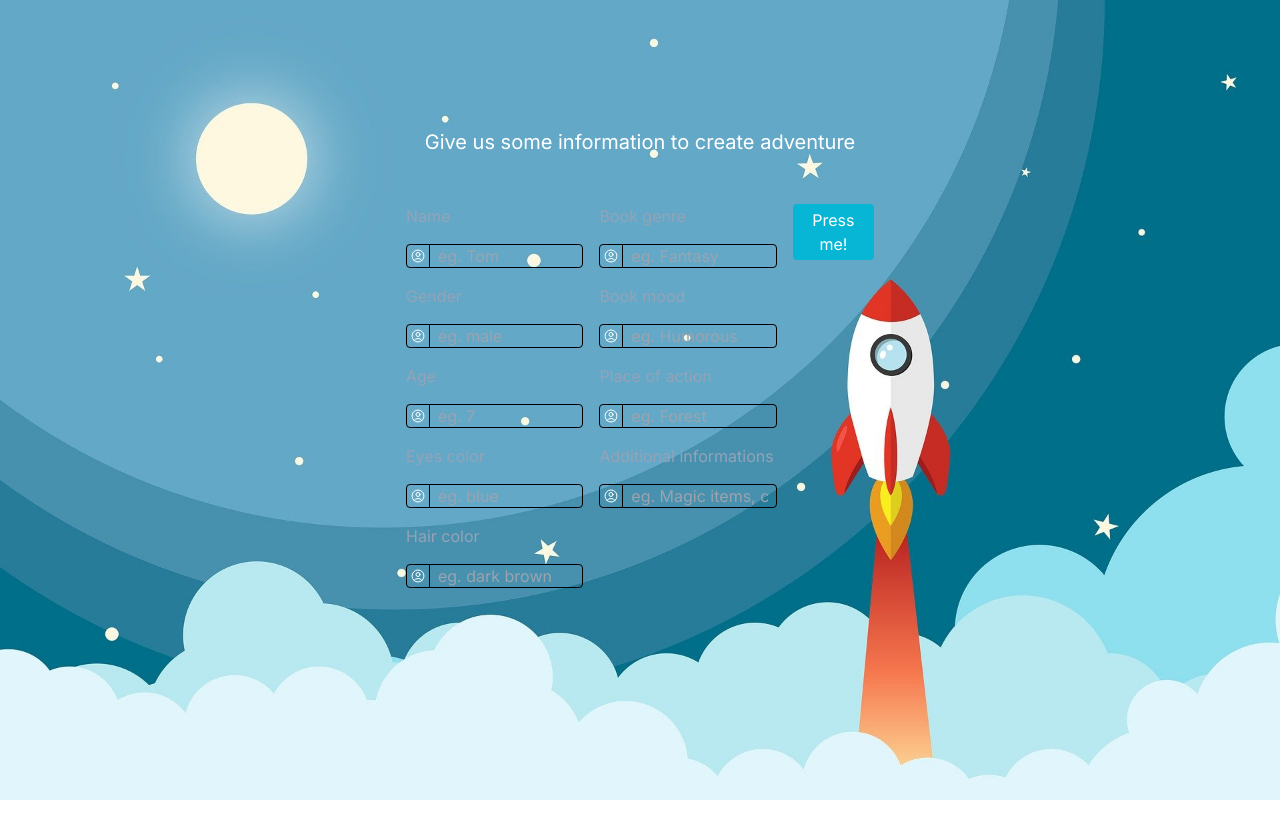
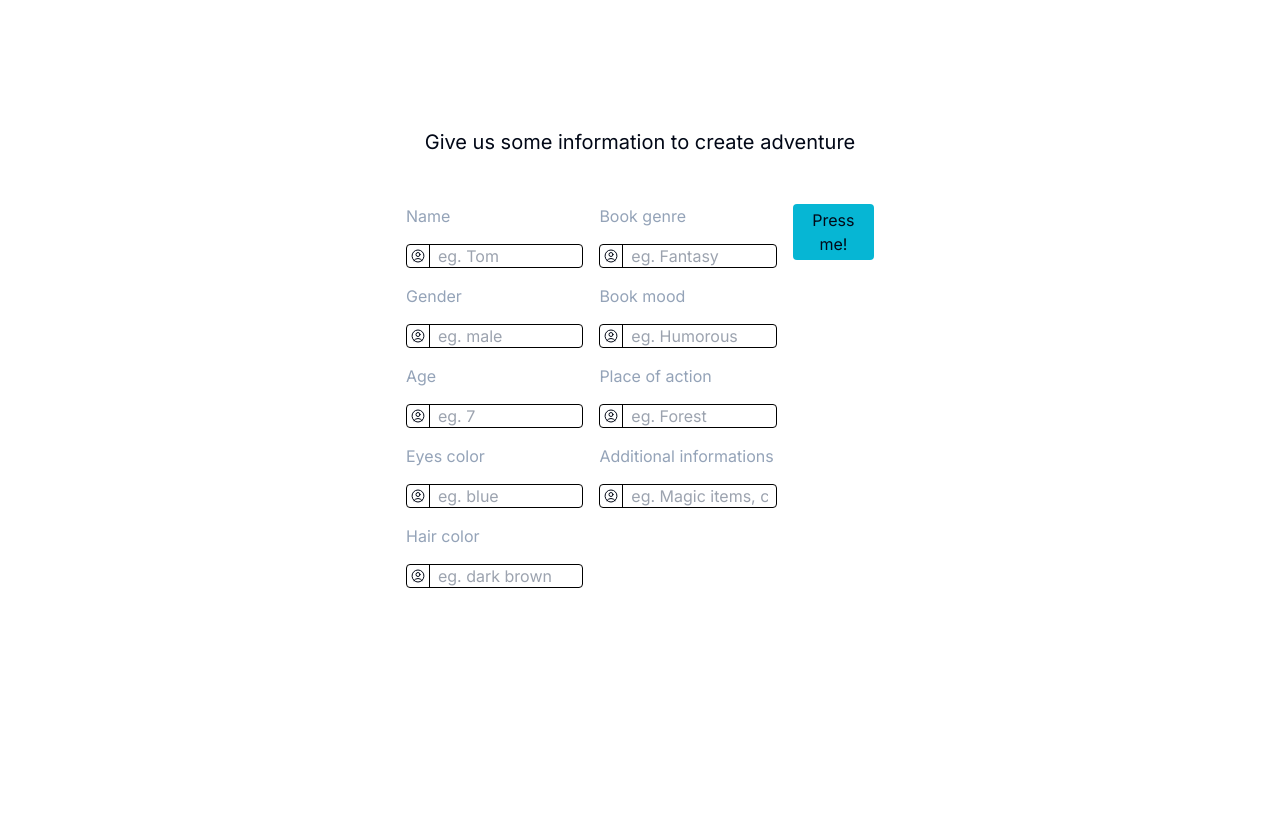
Before and after one commit to Staxar/storyteller, a Next.js app: page /book in a window 1280 px wide. Shown: the top 838 px of the page. After the commit the page ends 800 px from the top, so only its background shows below. Built offline with nearby package versions, Linux system fonts and the light colour scheme.

Commit message:
shadcn/ui

```diff
--- a/app/globals.css
+++ b/app/globals.css
@@ -2,34 +2,75 @@
 @tailwind components;
 @tailwind utilities;
 
-:root {
-  --foreground-rgb: 0, 0, 0;
-  --background-start-rgb: 214, 219, 220;
-  --background-end-rgb: 255, 255, 255;
-}
+@layer base {
+  :root {
+    --background: 0 0% 100%;
+    --foreground: 222.2 84% 4.9%;
 
-@media (prefers-color-scheme: dark) {
-  :root {
-    --foreground-rgb: 255, 255, 255;
-    --background-start-rgb: 0, 0, 0;
-    --background-end-rgb: 0, 0, 0;
+    --card: 0 0% 100%;
+    --card-foreground: 222.2 84% 4.9%;
+
+    --popover: 0 0% 100%;
+    --popover-foreground: 222.2 84% 4.9%;
+
+    --primary: 222.2 47.4% 11.2%;
+    --primary-foreground: 210 40% 98%;
+
+    --secondary: 210 40% 96.1%;
+    --secondary-foreground: 222.2 47.4% 11.2%;
+
+    --muted: 210 40% 96.1%;
+    --muted-foreground: 215.4 16.3% 46.9%;
+
+    --accent: 210 40% 96.1%;
+    --accent-foreground: 222.2 47.4% 11.2%;
+
+    --destructive: 0 84.2% 60.2%;
+    --destructive-foreground: 210 40% 98%;
+
+    --border: 214.3 31.8% 91.4%;
+    --input: 214.3 31.8% 91.4%;
+    --ring: 222.2 84% 4.9%;
+
+    --radius: 0.5rem;
+  }
+
+  .dark {
+    --background: 222.2 84% 4.9%;
+    --foreground: 210 40% 98%;
+
+    --card: 222.2 84% 4.9%;
+    --card-foreground: 210 40% 98%;
+
+    --popover: 222.2 84% 4.9%;
+    --popover-foreground: 210 40% 98%;
+
+    --primary: 210 40% 98%;
+    --primary-foreground: 222.2 47.4% 11.2%;
+
+    --secondary: 217.2 32.6% 17.5%;
+    --secondary-foreground: 210 40% 98%;
+
+    --muted: 217.2 32.6% 17.5%;
+    --muted-foreground: 215 20.2% 65.1%;
+
+    --accent: 217.2 32.6% 17.5%;
+    --accent-foreground: 210 40% 98%;
+
+    --destructive: 0 62.8% 30.6%;
+    --destructive-foreground: 210 40% 98%;
+
+    --border: 217.2 32.6% 17.5%;
+    --input: 217.2 32.6% 17.5%;
+    --ring: 212.7 26.8% 83.9%;
   }
 }
 
-body {
-  color: rgb(var(--background-end-rgb));
-  height: 100vh;
-  /* background: linear-gradient(
-      to bottom,
-      transparent,
-      rgb(var(--background-end-rgb))
-    )
-    rgb(var(--background-start-rgb)); */
-  background-image: url('/space-3262811_1920.jpg');
-  background-position: center;
-  background-repeat: no-repeat;
-  background-size: cover;
+@layer base {
+  * {
+    @apply border-border;
+  }
+  body {
+    @apply bg-background text-foreground;
+  }
 }
-.pageCover {
-  background-image: url('/bgImage.jpg');
-}
--- /dev/null
+++ b/lib/utils.ts
@@ -0,0 +1,6 @@
+import { type ClassValue, clsx } from "clsx"
+import { twMerge } from "tailwind-merge"
+
+export function cn(...inputs: ClassValue[]) {
+  return twMerge(clsx(inputs))
+}
--- a/package.json
+++ b/package.json
@@ -12,12 +12,17 @@
     "@heroicons/react": "^2.0.18",
     "@react-pdf/renderer": "^3.1.14",
     "ai": "^2.2.29",
+    "class-variance-authority": "^0.7.0",
+    "clsx": "^2.0.0",
+    "lucide-react": "^0.303.0",
     "next": "14.0.4",
     "openai": "^4.22.0",
     "react": "^18",
     "react-dom": "^18",
     "react-loader-spinner": "^6.1.1-0",
     "react-pageflip": "^2.0.3",
+    "tailwind-merge": "^2.2.0",
+    "tailwindcss-animate": "^1.0.7",
     "uuid": "^9.0.1"
   },
   "devDependencies": {
--- /dev/null
+++ b/tailwind.config.js
@@ -0,0 +1,77 @@
+/** @type {import('tailwindcss').Config} */
+module.exports = {
+  darkMode: ["class"],
+  content: [
+    './pages/**/*.{ts,tsx}',
+    './components/**/*.{ts,tsx}',
+    './app/**/*.{ts,tsx}',
+    './src/**/*.{ts,tsx}',
+  ],
+  prefix: "",
+  theme: {
+    container: {
+      center: true,
+      padding: "2rem",
+      screens: {
+        "2xl": "1400px",
+      },
+    },
+    extend: {
+      colors: {
+        border: "hsl(var(--border))",
+        input: "hsl(var(--input))",
+        ring: "hsl(var(--ring))",
+        background: "hsl(var(--background))",
+        foreground: "hsl(var(--foreground))",
+        primary: {
+          DEFAULT: "hsl(var(--primary))",
+          foreground: "hsl(var(--primary-foreground))",
+        },
+        secondary: {
+          DEFAULT: "hsl(var(--secondary))",
+          foreground: "hsl(var(--secondary-foreground))",
+        },
+        destructive: {
+          DEFAULT: "hsl(var(--destructive))",
+          foreground: "hsl(var(--destructive-foreground))",
+        },
+        muted: {
+          DEFAULT: "hsl(var(--muted))",
+          foreground: "hsl(var(--muted-foreground))",
+        },
+        accent: {
+          DEFAULT: "hsl(var(--accent))",
+          foreground: "hsl(var(--accent-foreground))",
+        },
+        popover: {
+          DEFAULT: "hsl(var(--popover))",
+          foreground: "hsl(var(--popover-foreground))",
+        },
+        card: {
+          DEFAULT: "hsl(var(--card))",
+          foreground: "hsl(var(--card-foreground))",
+        },
+      },
+      borderRadius: {
+        lg: "var(--radius)",
+        md: "calc(var(--radius) - 2px)",
+        sm: "calc(var(--radius) - 4px)",
+      },
+      keyframes: {
+        "accordion-down": {
+          from: { height: "0" },
+          to: { height: "var(--radix-accordion-content-height)" },
+        },
+        "accordion-up": {
+          from: { height: "var(--radix-accordion-content-height)" },
+          to: { height: "0" },
+        },
+      },
+      animation: {
+        "accordion-down": "accordion-down 0.2s ease-out",
+        "accordion-up": "accordion-up 0.2s ease-out",
+      },
+    },
+  },
+  plugins: [require("tailwindcss-animate")],
+}
--- a/tailwind.config.ts
+++ /dev/null
@@ -1,21 +0,0 @@
-import type { Config } from 'tailwindcss'
-
-const config: Config = {
-  content: [
-    './pages/**/*.{js,ts,jsx,tsx,mdx}',
-    './components/**/*.{js,ts,jsx,tsx,mdx}',
-    './app/**/*.{js,ts,jsx,tsx,mdx}',
-  ],
-  theme: {
-    extend: {
-      backgroundImage: {
-        'gradient-radial': 'radial-gradient(var(--tw-gradient-stops))',
-        'gradient-conic':
-          'conic-gradient(from 180deg at 50% 50%, var(--tw-gradient-stops))',
-        'main-bg': "url('../assets/backgroundImage.jpg')",
-      },
-    },
-  },
-  plugins: [],
-}
-export default config
--- a/tsconfig.json
+++ b/tsconfig.json
@@ -28,7 +28,8 @@
     "**/*.tsx",
     ".next/types/**/*.ts",
     "app/api/openai/route.js",
-    "app/api/openai/route.js"
+    "app/api/openai/route.js",
+    "tailwind.config.js"
   ],
   "exclude": ["node_modules"]
 }
```
Also changed, not shown: components.json (added), 1 other file (tests, documents, lock files or other folders).
